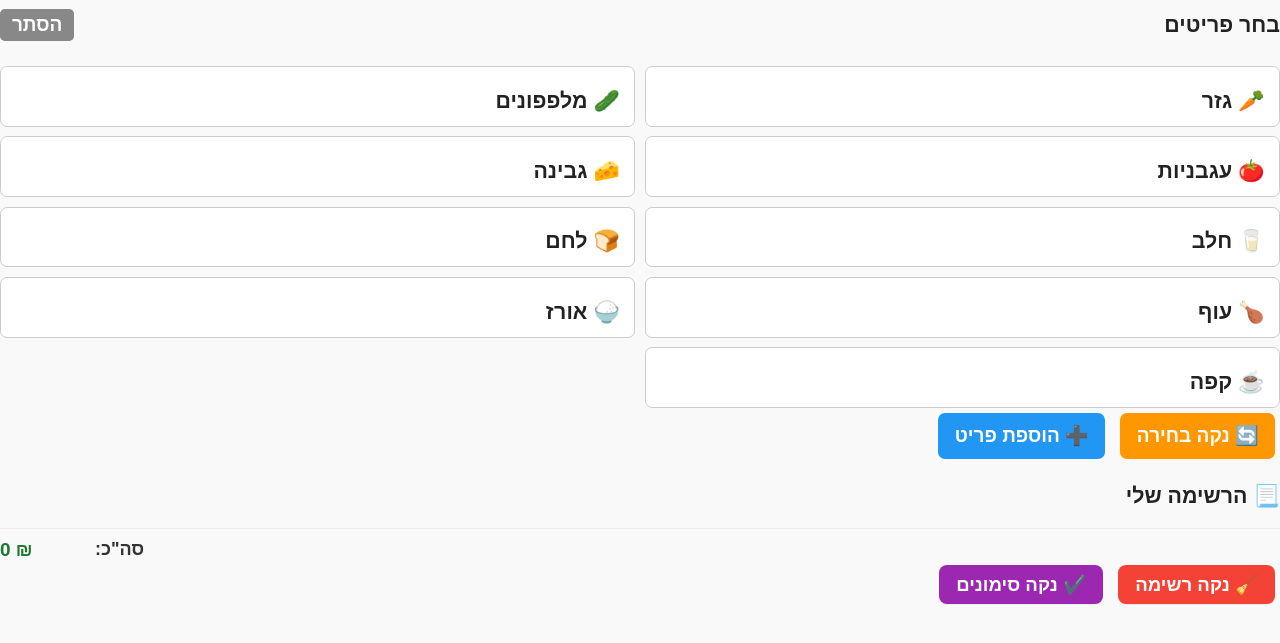
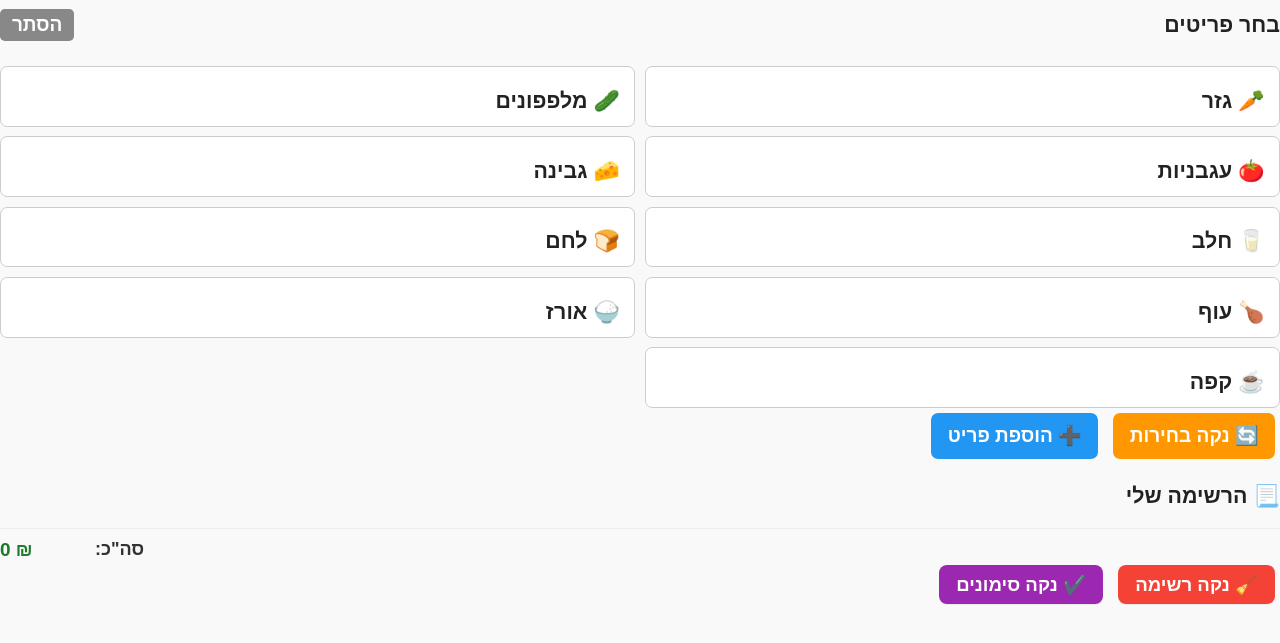
Before and after one commit to hamalci/shopping-list, a plain HTML site: page index.html in a window 1280 px wide. Shown: the part 71-714 px from the top of the page. Drawn offline with Linux system fonts and the light colour scheme.

Commit message:
Update index.html

```diff
--- a/index.html
+++ b/index.html
@@ -79,7 +79,7 @@
     <section id="chooseSection">
       <div id="chooseGrid"></div>
       <div class="choose-buttons">
-        <button id="btnResetChoices">🔄 נקה בחירה</button>
+        <button id="btnResetChoices">🔄 נקה בחירות</button>
         <button id="btnAddCustom">➕ הוספת פריט</button>
       </div>
     </section>
```
